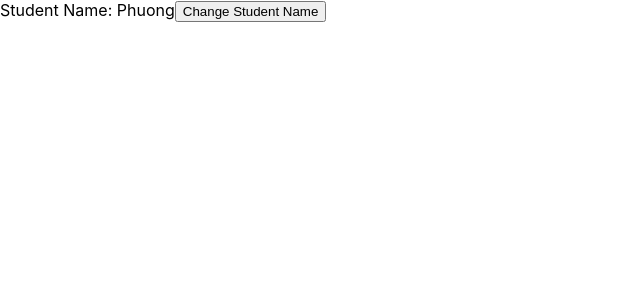
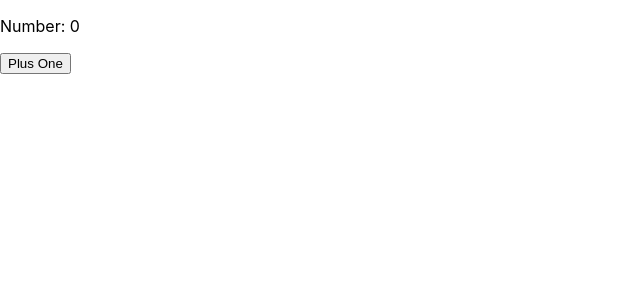
Before and after one commit to BrunoViet/ReactJS-Rikkei, a React (Create React App) app: page / in a window 1280 px wide. Shown: the top 300 px of the page, without its empty margins (0-640 px from the left). Built offline with nearby package versions, Linux system fonts and the light colour scheme.

Commit message:
tang len 1 don vi

```diff
--- a/src/App.js
+++ b/src/App.js
@@ -4,22 +4,22 @@ class App extends React.Component {
   constructor(){
     super();
     this.state={
-      studentName:'Phuong'
+
+      number:0
     }
     // this.handleChange = this.handleChange.bind(this)
   }
+increaseNumber(){
+  this.setState({
+    number:this.state.number+1
+  })
+}
 
-  handleChange(){
-    this.setState({
-      studentName:this.state.studentName=='Sang'?'Phuong':'Sang'
-    })
-
-  }
   render(){
     return(
       <div>
-        Student Name: {this.state.studentName}
-        <button onClick={()=>this.handleChange()}>Change Student Name</button>
+        <p>Number: {this.state.number}</p>
+        <button onClick={()=>this.increaseNumber()}>Plus One</button>
       </div>
     )
   }
```
